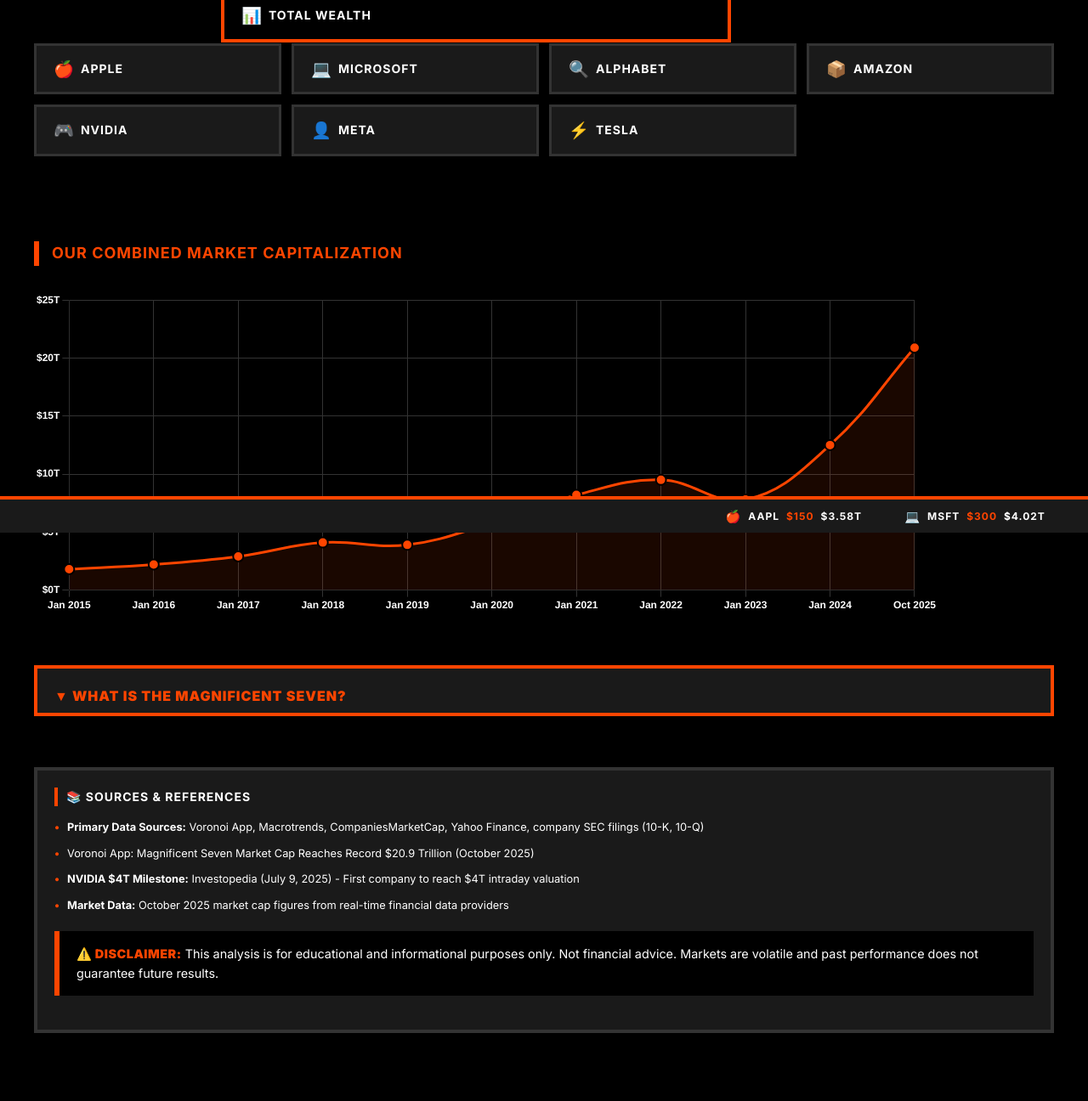
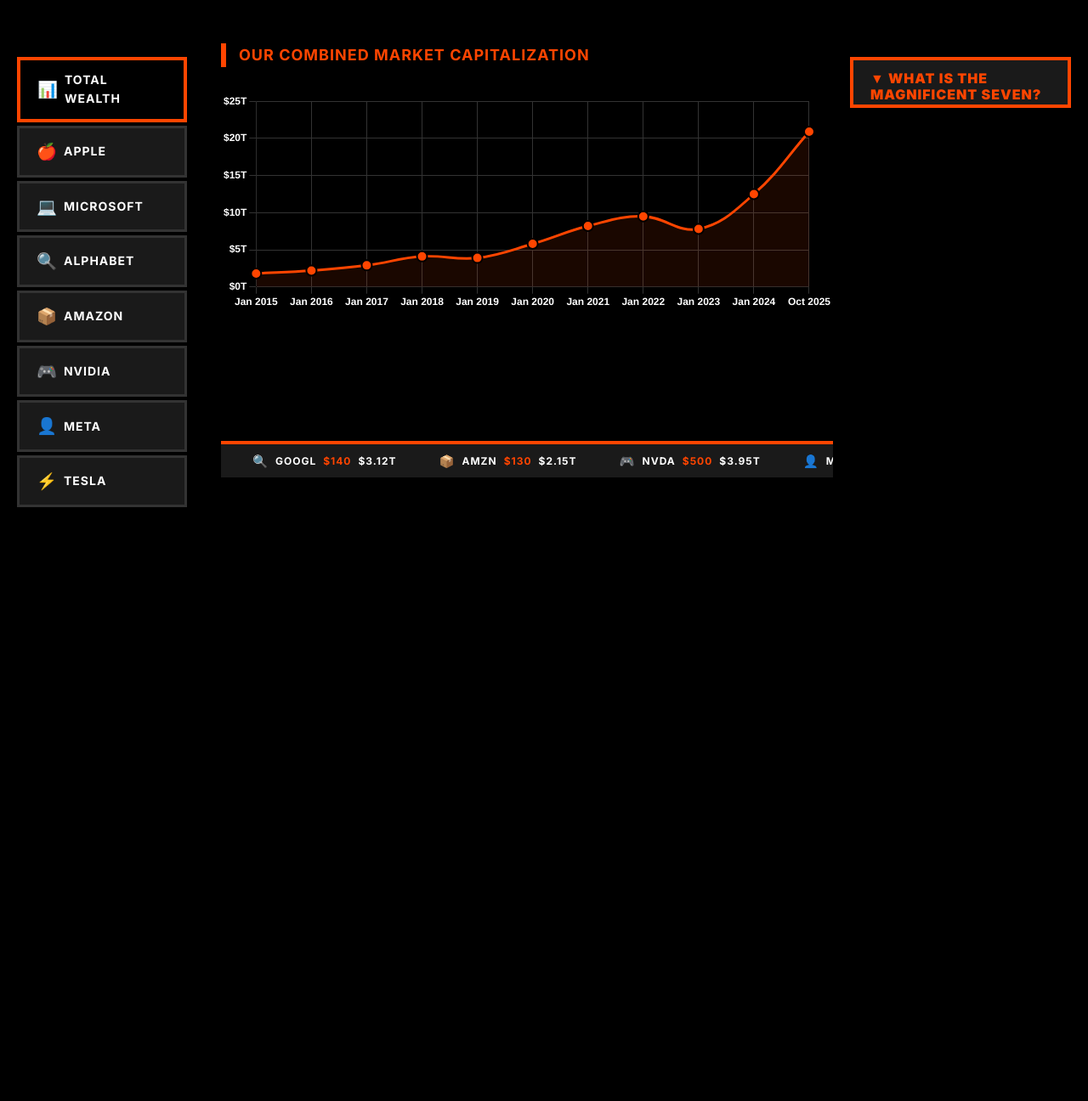
Before and after one commit to KarlFarts/Mag7Webpage, a plain HTML site: page mag7-dashboard.html in a window 1280 px wide. Shown: the part 173-1469 px from the top of the page at 85% size. After the commit the page ends 800 px from the top, so only its background shows below. Drawn offline with nearby package versions, Linux system fonts and the light colour scheme.

Commit message:
Update mag7-dashboard.html

```diff
--- a/mag7-dashboard.html
+++ b/mag7-dashboard.html
@@ -28,14 +28,14 @@
             background: #000000;
             color: #ffffff;
             overflow-x: hidden;
-            min-width: 1400px;
+            min-width: 1200px;
         }
 
         .header {
             display: flex;
             flex-direction: column;
             align-items: center;
-            padding: 15px 0 15px 0;
+            padding: 10px 0 10px 0;
             background: #000000;
             position: relative;
             z-index: 5;
@@ -61,20 +61,12 @@
             position: relative;
         }
 
-        .total-wealth-container {
-            position: fixed;
-            left: 260px;
-            right: 420px;
-            top: 160px;
-            width: auto;
-            z-index: 150;
-        }
 
         .sidebar {
             position: fixed;
             left: 20px;
             top: 240px;
-            width: 220px;
+            width: 200px;
             z-index: 150;
         }
 
@@ -122,15 +114,15 @@
         }
 
         .content-area {
-            margin-left: 260px;
-            margin-right: 420px;
+            margin-left: 240px;
+            margin-right: 280px;
             max-width: none;
-            margin-top: 100px;
+            margin-top: 40px;
         }
 
         .chart-section {
             width: 100%;
-            margin: 0 auto 20px;
+            margin: 0 auto 0;
             padding: 0;
             background: transparent;
             border-radius: 0;
@@ -186,21 +178,21 @@
         .explainer-box {
             position: fixed;
             right: 20px;
-            top: 120px;
-            width: 380px;
+            top: 240px;
+            width: 260px;
             background: var(--brutal-gray);
             border: 4px solid var(--brutal-red);
             border-radius: 0;
-            padding: 20px;
+            padding: 12px 20px;
             box-shadow: none;
             z-index: 150;
-            max-height: 2000px;
-            overflow: hidden;
+            height: calc(100vh - 300px);
+            overflow-y: auto;
             transition: max-height 0.3s ease;
         }
 
         .explainer-box.collapsed {
-            max-height: 60px;
+            height: 60px;
         }
 
         .explainer-title {
@@ -208,7 +200,7 @@
             color: var(--brutal-red);
             font-weight: 900;
             margin-top: 0;
-            margin-bottom: 35px;
+            margin-bottom: 10px;
             display: flex;
             align-items: center;
             gap: 12px;
@@ -218,6 +210,7 @@
             padding-bottom: 15px;
             cursor: pointer;
             word-wrap: break-word;
+            line-height: 1.2;
         }
 
         .danger-content {
@@ -232,8 +225,8 @@
             color: #ffffff;
             font-size: 1.2em;
             font-weight: 900;
-            margin-bottom: 25px;
-            margin-top: 15px;
+            margin-bottom: 15px;
+            margin-top: 10px;
             text-transform: uppercase;
             letter-spacing: 0.5px;
         }
@@ -250,13 +243,13 @@
         }
 
         .danger-list li {
-            padding: 20px 0 20px 50px;
+            padding: 12px 0 12px 50px;
             position: relative;
             border-bottom: 2px solid var(--brutal-border);
-            line-height: 1.8;
+            line-height: 1.5;
             margin-bottom: 0;
             transition: all 0.1s ease;
-            font-size: 13px;
+            font-size: 12px;
             word-wrap: break-word;
             color: #ffffff;
             background: transparent;
@@ -276,17 +269,17 @@
             content: '▲';
             position: absolute;
             left: 20px;
-            top: 20px;
+            top: 15px;
             font-size: 1em;
             color: var(--brutal-red);
         }
 
         .danger-list li strong {
-            font-size: 14px;
+            font-size: 13px;
             font-weight: 900;
             color: var(--brutal-red);
             display: block;
-            margin-bottom: 8px;
+            margin-bottom: 6px;
             line-height: 1.4;
             text-transform: uppercase;
             letter-spacing: 0.5px;
@@ -308,77 +301,22 @@
             letter-spacing: 0.5px;
         }
 
-        .sources-section {
-            margin-left: 260px;
-            margin-right: 420px;
-            margin-top: 20px;
-            margin-bottom: 80px;
-            padding: 20px;
-            background: var(--brutal-gray);
-            border-radius: 0;
-            border: 4px solid var(--brutal-border);
-        }
-
-        .sources-title {
-            font-size: 14px;
-            color: #ffffff;
-            font-weight: 700;
-            margin-bottom: 15px;
-            text-align: left;
-            text-transform: uppercase;
-            letter-spacing: 1px;
-            border-left: 4px solid var(--brutal-red);
-            padding-left: 10px;
-        }
-
-        .sources-list {
-            font-size: 0.8em;
-            color: #ffffff;
-            line-height: 1.6;
-            list-style: none;
-            padding-left: 0;
-        }
-
-        .sources-list li {
-            margin-bottom: 10px;
-            padding-left: 15px;
-            position: relative;
-        }
-
-        .sources-list li::before {
-            content: '•';
-            color: var(--brutal-red);
-            font-weight: bold;
-            position: absolute;
-            left: 0;
-        }
-
-        .sources-list a {
-            color: #ffffff;
-            text-decoration: none;
-        }
-
-        .sources-list a:hover {
-            color: var(--brutal-red);
-            text-decoration: underline;
-        }
 
         .ticker {
-            position: fixed;
-            bottom: 0;
-            left: 0;
+            position: relative;
             width: 100%;
             background: var(--brutal-gray);
             border-top: 4px solid var(--brutal-red);
             padding: 8px 0;
             z-index: 200;
             overflow: hidden;
+            margin-top: 30px;
         }
 
         .ticker-content {
             display: flex;
+            justify-content: center;
             white-space: nowrap;
-            animation: scroll 30s linear infinite;
         }
 
         .ticker-item {
@@ -401,16 +339,8 @@
             color: var(--brutal-red);
         }
 
-        @keyframes scroll {
-            0% {
-                transform: translateX(100%);
-            }
-            100% {
-                transform: translateX(-100%);
-            }
-        }
 
-        @media (max-width: 1400px) {
+        @media (max-width: 1200px) {
             body {
                 min-width: auto;
             }
@@ -463,15 +393,13 @@
             </div>
         </div>
 
-        <div class="total-wealth-container">
-            <div class="company-button active" data-company="total" data-stock="OUR">
-                <div class="button-icon">📊</div>
-                <div class="button-name">TOTAL WEALTH</div>
-            </div>
-        </div>
 
         <div class="sidebar">
             <div class="buttons-container">
+                <div class="company-button active" data-company="total" data-stock="OUR">
+                    <div class="button-icon">📊</div>
+                    <div class="button-name">TOTAL WEALTH</div>
+                </div>
                 <div class="company-button" data-company="apple" data-stock="AAPL">
                     <div class="button-icon">🍎</div>
                     <div class="button-name">Apple</div>
@@ -511,9 +439,13 @@
                     <canvas id="marketCapChart"></canvas>
                 </div>
             </div>
-        </div>
 
-        <div class="explainer-box collapsed">
+            <div class="ticker">
+                <div class="ticker-content">
+                </div>
+            </div>
+
+            <div class="explainer-box collapsed">
             <div class="explainer-title">
                 <span id="dangerTitle">▼ WHAT IS THE MAGNIFICENT SEVEN?</span>
             </div>
@@ -595,109 +527,7 @@
             </div>
         </div>
 
-        <div class="sources-section">
-            <div class="sources-title">📚 SOURCES & REFERENCES</div>
-            <ul class="sources-list">
-                <li><strong>Primary Data Sources:</strong> Voronoi App, Macrotrends, CompaniesMarketCap, Yahoo Finance, company SEC filings (10-K, 10-Q)</li>
-                <li>Voronoi App: Magnificent Seven Market Cap Reaches Record $20.9 Trillion (October 2025)</li>
-                <li><strong>NVIDIA $4T Milestone:</strong> Investopedia (July 9, 2025) - First company to reach $4T intraday valuation</li>
-                <li><strong>Market Data:</strong> October 2025 market cap figures from real-time financial data providers</li>
-            </ul>
 
-            <div class="milestone">
-                <span class="milestone-date">⚠️ DISCLAIMER:</span> This analysis is for educational and informational purposes only. Not financial advice. Markets are volatile and past performance does not guarantee future results.
-            </div>
-        </div>
-
-        <div class="ticker">
-            <div class="ticker-content">
-                <div class="ticker-item">
-                    <span class="ticker-icon">🍎</span>
-                    <span>AAPL</span>
-                    <span class="ticker-price">$150</span>
-                    <span>$3.58T</span>
-                </div>
-                <div class="ticker-item">
-                    <span class="ticker-icon">💻</span>
-                    <span>MSFT</span>
-                    <span class="ticker-price">$300</span>
-                    <span>$4.02T</span>
-                </div>
-                <div class="ticker-item">
-                    <span class="ticker-icon">🔍</span>
-                    <span>GOOGL</span>
-                    <span class="ticker-price">$140</span>
-                    <span>$3.12T</span>
-                </div>
-                <div class="ticker-item">
-                    <span class="ticker-icon">📦</span>
-                    <span>AMZN</span>
-                    <span class="ticker-price">$130</span>
-                    <span>$2.15T</span>
-                </div>
-                <div class="ticker-item">
-                    <span class="ticker-icon">🎮</span>
-                    <span>NVDA</span>
-                    <span class="ticker-price">$500</span>
-                    <span>$3.95T</span>
-                </div>
-                <div class="ticker-item">
-                    <span class="ticker-icon">👤</span>
-                    <span>META</span>
-                    <span class="ticker-price">$300</span>
-                    <span>$1.48T</span>
-                </div>
-                <div class="ticker-item">
-                    <span class="ticker-icon">⚡</span>
-                    <span>TSLA</span>
-                    <span class="ticker-price">$200</span>
-                    <span>$1.60T</span>
-                </div>
-                <!-- Repeat for continuous scroll -->
-                <div class="ticker-item">
-                    <span class="ticker-icon">🍎</span>
-                    <span>AAPL</span>
-                    <span class="ticker-price">$150</span>
-                    <span>$3.58T</span>
-                </div>
-                <div class="ticker-item">
-                    <span class="ticker-icon">💻</span>
-                    <span>MSFT</span>
-                    <span class="ticker-price">$300</span>
-                    <span>$4.02T</span>
-                </div>
-                <div class="ticker-item">
-                    <span class="ticker-icon">🔍</span>
-                    <span>GOOGL</span>
-                    <span class="ticker-price">$140</span>
-                    <span>$3.12T</span>
-                </div>
-                <div class="ticker-item">
-                    <span class="ticker-icon">📦</span>
-                    <span>AMZN</span>
-                    <span class="ticker-price">$130</span>
-                    <span>$2.15T</span>
-                </div>
-                <div class="ticker-item">
-                    <span class="ticker-icon">🎮</span>
-                    <span>NVDA</span>
-                    <span class="ticker-price">$500</span>
-                    <span>$3.95T</span>
-                </div>
-                <div class="ticker-item">
-                    <span class="ticker-icon">👤</span>
-                    <span>META</span>
-                    <span class="ticker-price">$300</span>
-                    <span>$1.48T</span>
-                </div>
-                <div class="ticker-item">
-                    <span class="ticker-icon">⚡</span>
-                    <span>TSLA</span>
-                    <span class="ticker-price">$200</span>
-                    <span>$1.60T</span>
-                </div>
-            </div>
-        </div>
     </div>
 
     <script>
@@ -826,6 +656,43 @@
         const watermark = document.querySelector('.watermark');
         const explainerBox = document.querySelector('.explainer-box');
         const explainerTitle = document.querySelector('.explainer-title');
+        const tickerContent = document.querySelector('.ticker-content');
+
+        const tickerData = {
+            apple: [{ icon: '🍎', symbol: 'AAPL', price: '$150', cap: '$3.58T' }],
+            microsoft: [{ icon: '💻', symbol: 'MSFT', price: '$300', cap: '$4.02T' }],
+            google: [{ icon: '🔍', symbol: 'GOOGL', price: '$140', cap: '$3.12T' }],
+            amazon: [{ icon: '📦', symbol: 'AMZN', price: '$130', cap: '$2.15T' }],
+            nvidia: [{ icon: '🎮', symbol: 'NVDA', price: '$500', cap: '$3.95T' }],
+            meta: [{ icon: '👤', symbol: 'META', price: '$300', cap: '$1.48T' }],
+            tesla: [{ icon: '⚡', symbol: 'TSLA', price: '$200', cap: '$1.60T' }],
+            total: [
+                { icon: '🍎', symbol: 'AAPL', price: '$150', cap: '$3.58T' },
+                { icon: '💻', symbol: 'MSFT', price: '$300', cap: '$4.02T' },
+                { icon: '🔍', symbol: 'GOOGL', price: '$140', cap: '$3.12T' },
+                { icon: '📦', symbol: 'AMZN', price: '$130', cap: '$2.15T' },
+                { icon: '🎮', symbol: 'NVDA', price: '$500', cap: '$3.95T' },
+                { icon: '👤', symbol: 'META', price: '$300', cap: '$1.48T' },
+                { icon: '⚡', symbol: 'TSLA', price: '$200', cap: '$1.60T' }
+            ]
+        };
+
+        function updateTicker(company) {
+            const data = tickerData[company];
+            tickerContent.innerHTML = '';
+
+            data.forEach(item => {
+                const tickerItem = document.createElement('div');
+                tickerItem.className = 'ticker-item';
+                tickerItem.innerHTML = `
+                    <span class="ticker-icon">${item.icon}</span>
+                    <span>${item.symbol}</span>
+                    <span class="ticker-price">${item.price}</span>
+                    <span>${item.cap}</span>
+                `;
+                tickerContent.appendChild(tickerItem);
+            });
+        }
 
         buttons.forEach(button => {
             button.addEventListener('click', () => {
@@ -844,15 +711,17 @@
                 chart.data.datasets[0].backgroundColor = hexToRgba(data.color, 0.1);
                 chart.data.datasets[0].pointBackgroundColor = data.color;
 
+                updateTicker(company);
+
                 if (company === 'total') {
                     dynamicTitle.textContent = 'OUR Combined Market Capitalization';
-                    dangerTitle.textContent = '▲ WHAT IS THE MAGNIFICENT SEVEN?';
+                    dangerTitle.textContent = '▼ WHAT IS THE MAGNIFICENT SEVEN?';
                     watermark.classList.add('visible');
                 } else {
                     const stockCode = button.dataset.stock;
                     dynamicTitle.textContent = `${stockCode}'s Market Capitalization`;
                     const companyName = button.querySelector('.button-name').textContent;
-                    dangerTitle.textContent = `▲ RISKS & DANGERS: ${companyName.toUpperCase()}`;
+                    dangerTitle.textContent = `▼ RISKS & DANGERS: ${companyName.toUpperCase()}`;
                     watermark.classList.remove('visible');
                 }
 
@@ -865,6 +734,9 @@
             const isCollapsed = explainerBox.classList.contains('collapsed');
             dangerTitle.textContent = isCollapsed ? '▼ ' + dangerTitle.textContent.substring(2) : '▲ ' + dangerTitle.textContent.substring(2);
         });
+
+        // Initialize ticker with total data
+        updateTicker('total');
     </script>
 </body>
 </html>
```
